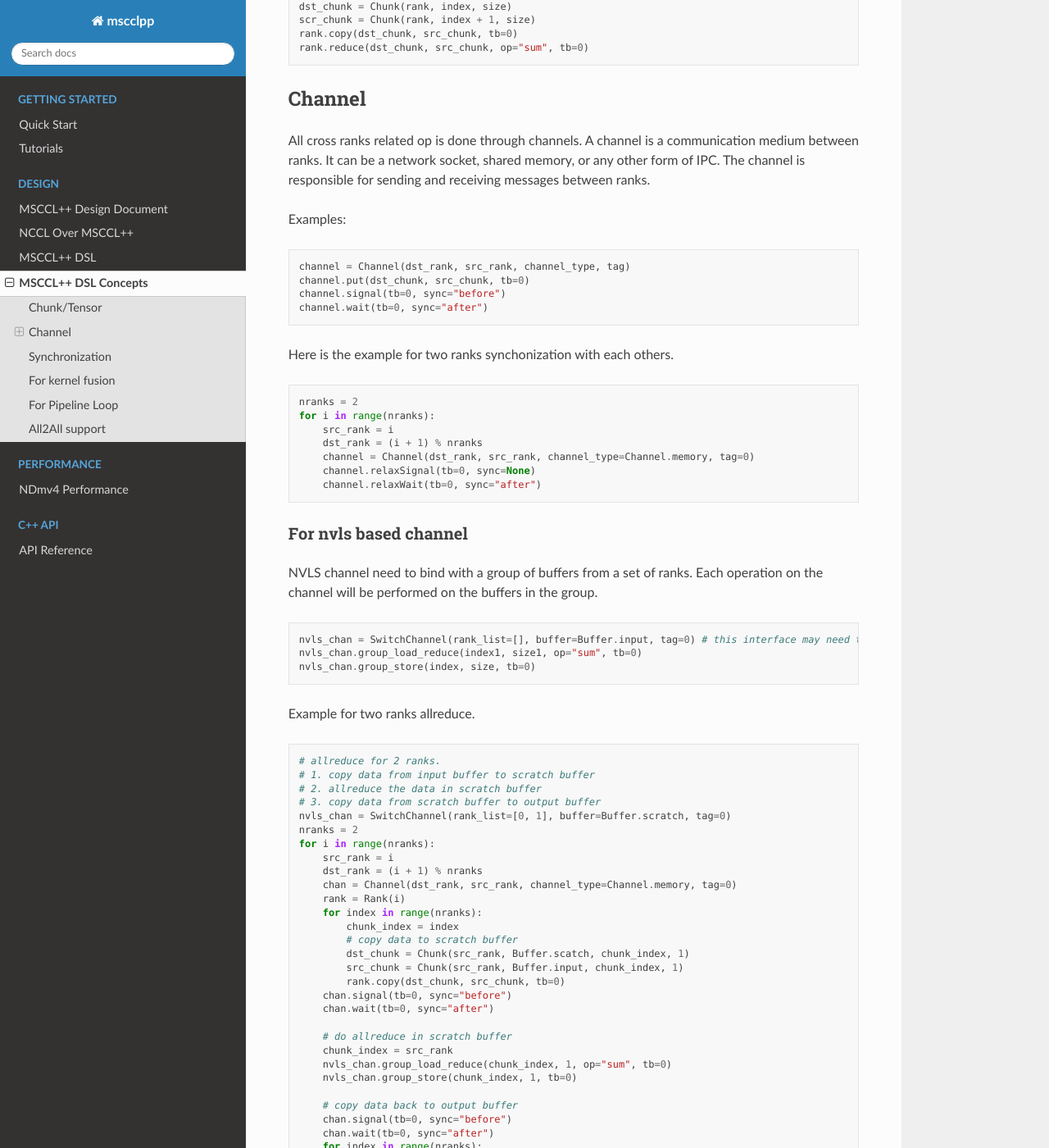
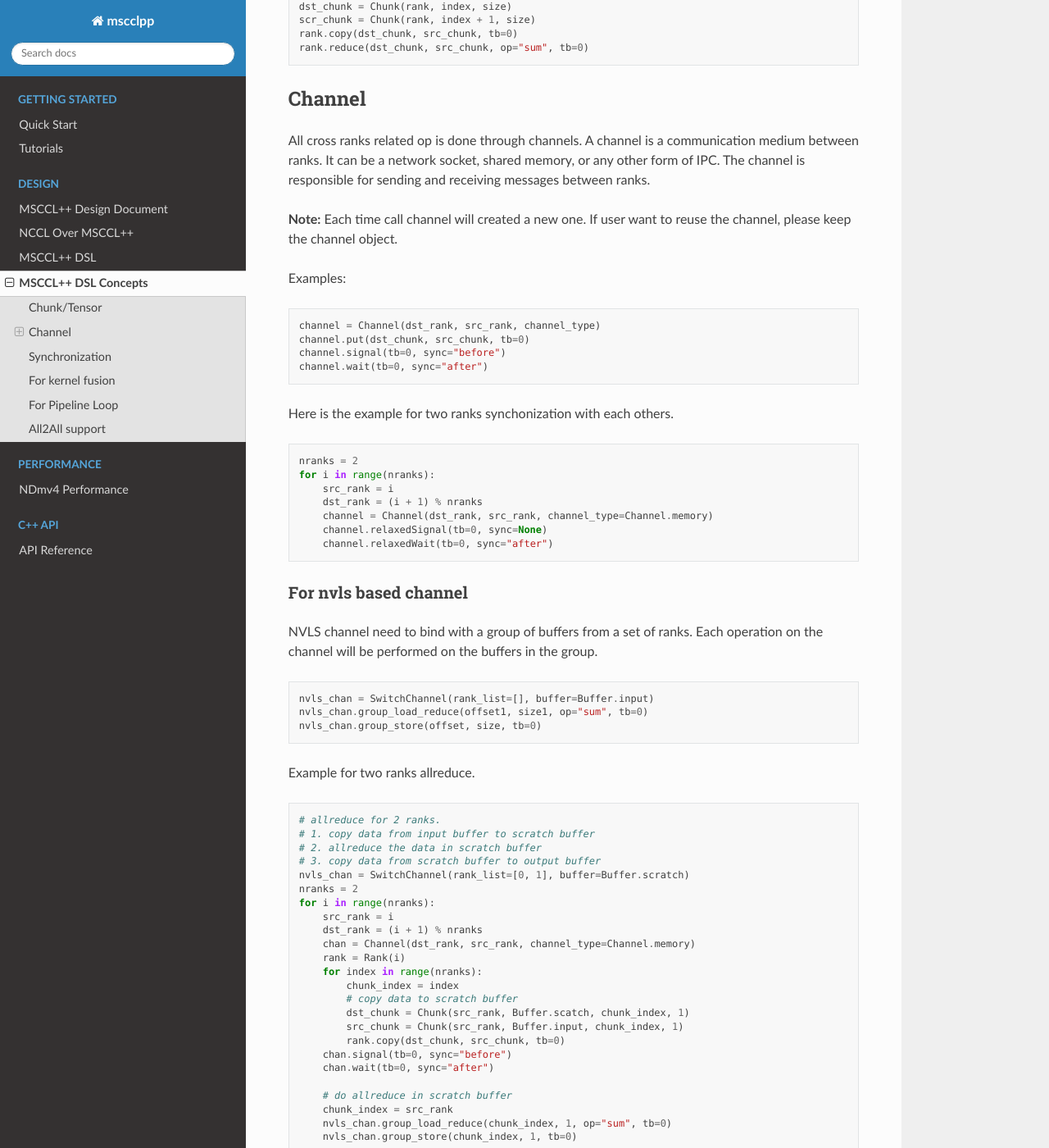
Before and after one commit to microsoft/mscclpp, a Sphinx documentation site: the page built from docs/design/mscclpp-dsl-next.md, in a window 1280 px wide and 1400 px high, scrolled down 318 px. Shown: the whole window at 82% size. Built offline with Sphinx 7.4.7 and the Read the Docs theme 3.1.0, drawn with Linux system fonts in a browser that asks for light colours; some of the changed text lies outside the part shown.

Commit message:
address comments

````diff
--- a/docs/design/mscclpp-dsl-next.md
+++ b/docs/design/mscclpp-dsl-next.md
@@ -13,9 +13,12 @@ rank.reduce(dst_chunk, src_chunk, op="sum", tb=0)
 ### Channel
 All cross ranks related op is done through channels. A channel is a communication medium between ranks. It can be a network socket, shared memory, or any other form of IPC. The channel is responsible for sending and receiving messages between ranks.
 
+**Note:** Each time call channel will created a new one. If user want to reuse the channel, please keep the channel object.
+
+
 Examples:
 ```python
-channel = Channel(dst_rank, src_rank, channel_type, tag)
+channel = Channel(dst_rank, src_rank, channel_type)
 channel.put(dst_chunk, src_chunk, tb=0)
 channel.signal(tb=0, sync="before")
 channel.wait(tb=0, sync="after")
@@ -27,18 +30,18 @@ nranks = 2
 for i in range(nranks):
     src_rank = i
     dst_rank = (i + 1) % nranks
-    channel = Channel(dst_rank, src_rank, channel_type=Channel.memory, tag=0)
-    channel.relaxSignal(tb=0, sync=None)
-    channel.relaxWait(tb=0, sync="after")
+    channel = Channel(dst_rank, src_rank, channel_type=Channel.memory)
+    channel.relaxedSignal(tb=0, sync=None)
+    channel.relaxedWait(tb=0, sync="after")
 ```
 
 #### For nvls based channel
 NVLS channel need to bind with a group of buffers from a set of ranks. Each operation on the channel will be performed on the buffers in the group.
 
 ```python
-nvls_chan = SwitchChannel(rank_list=[], buffer=Buffer.input, tag=0) # this interface may need to refine
-nvls_chan.group_load_reduce(index1, size1, op="sum", tb=0)
-nvls_chan.group_store(index, size, tb=0)
+nvls_chan = SwitchChannel(rank_list=[], buffer=Buffer.input)
+nvls_chan.group_load_reduce(offset1, size1, op="sum", tb=0)
+nvls_chan.group_store(offset, size, tb=0)
 ```
 
 Example for two ranks allreduce.
@@ -47,12 +50,12 @@ Example for two ranks allreduce.
 # 1. copy data from input buffer to scratch buffer
 # 2. allreduce the data in scratch buffer
 # 3. copy data from scratch buffer to output buffer
-nvls_chan = SwitchChannel(rank_list=[0, 1], buffer=Buffer.scratch, tag=0)
+nvls_chan = SwitchChannel(rank_list=[0, 1], buffer=Buffer.scratch)
 nranks = 2
 for i in range(nranks):
     src_rank = i
     dst_rank = (i + 1) % nranks
-    chan = Channel(dst_rank, src_rank, channel_type=Channel.memory, tag=0)
+    chan = Channel(dst_rank, src_rank, channel_type=Channel.memory)
     rank = Rank(i)
     for index in range(nranks):
         chunk_index = index
@@ -125,13 +129,13 @@ with Loop.iteration(unit=2**20, num_chunks=1) as iter:
 Here is the example for two ranks allreduce. Which achieve non-zero copy and use nvls. We use 3 thread-blocks to do the allreduce.
 The first thread-block is used to copy data from input buffer to scratch buffer, the second thread-block is used to do allreduce in scratch buffer, and the third thread-block is used to copy data from scratch buffer to output buffer.  The thread-blocks are synchronized by semaphores.
 ```python
-nvls_chan = SwitchChannel(rank_list=[0, 1], buffer=Buffer.scratch, tag=0)
+nvls_chan = SwitchChannel(rank_list=[0, 1], buffer=Buffer.scratch)
 nranks = 2
 for i in range(nranks):
     src_rank = i
     dst_rank = (i + 1) % nranks
-    chan = Channel(dst_rank, src_rank, channel_type=Channel.memory, tag=0)
-    chan1 = Channel(dst_rank, src_rank, channel_type=Channel.memory, tag=1)
+    chan = Channel(dst_rank, src_rank, channel_type=Channel.memory)
+    chan1 = Channel(dst_rank, src_rank, channel_type=Channel.memory)
     rank = Rank(i)
     sem0 = Rank.Semaphore(rank=i, size=1, tag=0)
     sem1 = Rank.Semaphore(rank=i, size=1, tag=1)
````
Also changed, not shown: other parts of docs/design/mscclpp-dsl-next.md (+2 -1 lines).
